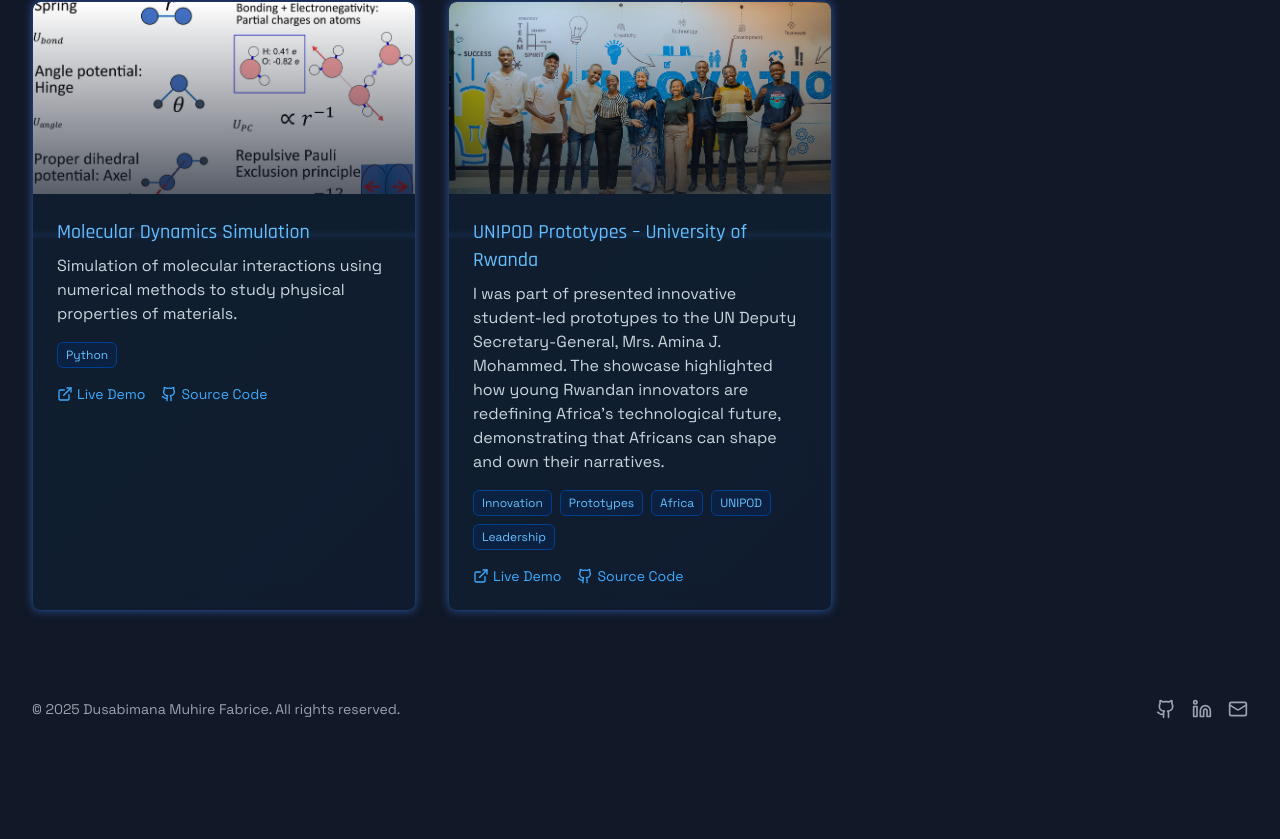
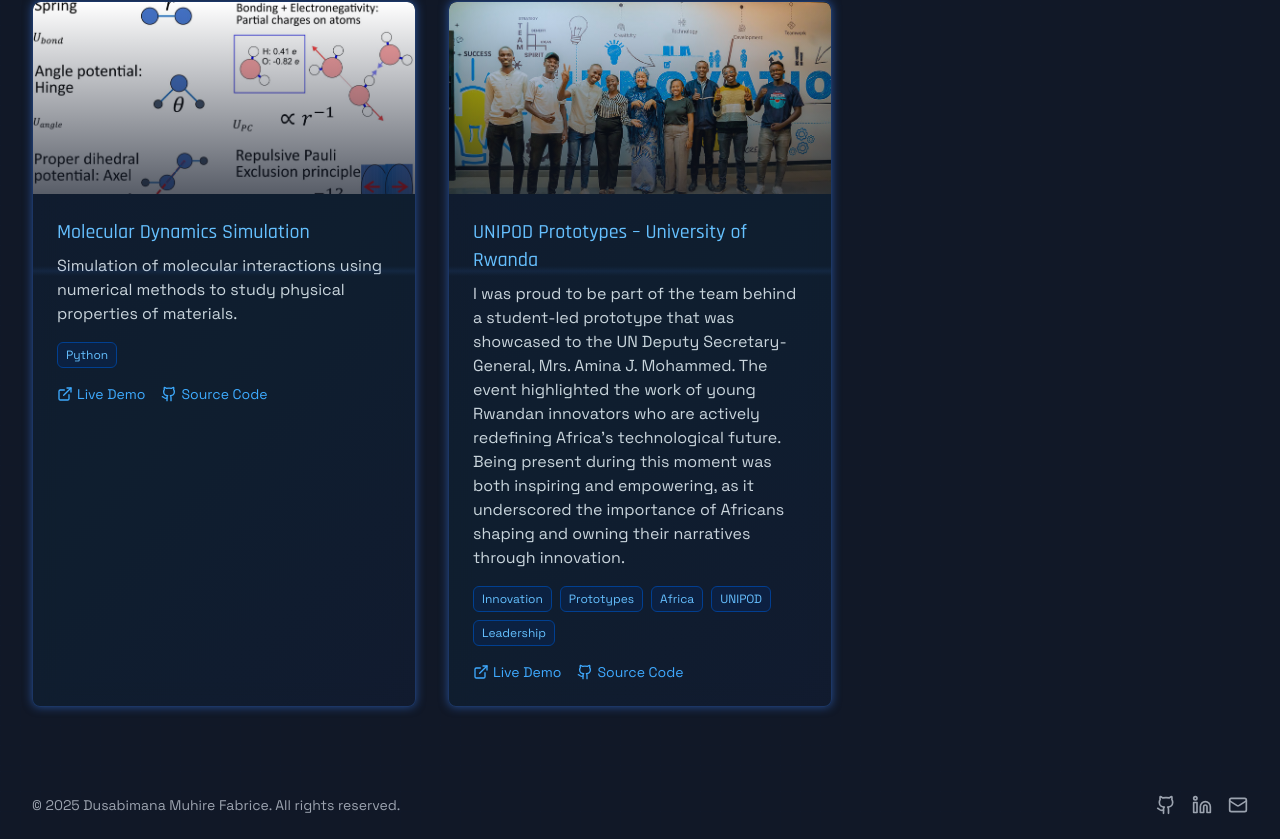
Before and after one commit to fablib250/FAB, a React (Vite) app: page /projects in a window 1280 px wide. Shown: the part 815-1654 px from the top of the page. Before the commit the page ends 1558 px from the top, so only its background shows below. Built offline with nearby package versions, Linux system fonts and the light colour scheme.

Commit message:
Update Projects.tsx

```diff
--- a/src/pages/Projects.tsx
+++ b/src/pages/Projects.tsx
@@ -44,7 +44,7 @@
     {
       title: "UNIPOD Prototypes – University of Rwanda",
       description:
-        "I was part of presented innovative student-led prototypes to the UN Deputy Secretary-General, Mrs. Amina J. Mohammed. The showcase highlighted how young Rwandan innovators are redefining Africa’s technological future, demonstrating that Africans can shape and own their narratives.",
+        "I was proud to be part of the team behind a student-led prototype that was showcased to the UN Deputy Secretary-General, Mrs. Amina J. Mohammed. The event highlighted the work of young Rwandan innovators who are actively redefining Africa’s technological future. Being present during this moment was both inspiring and empowering, as it underscored the importance of Africans shaping and owning their narratives through innovation.",
       image: "/img/15.jpg",
       tags: ["Innovation", "Prototypes", "Africa", "UNIPOD", "Leadership"],
       demoUrl: "#",
```
